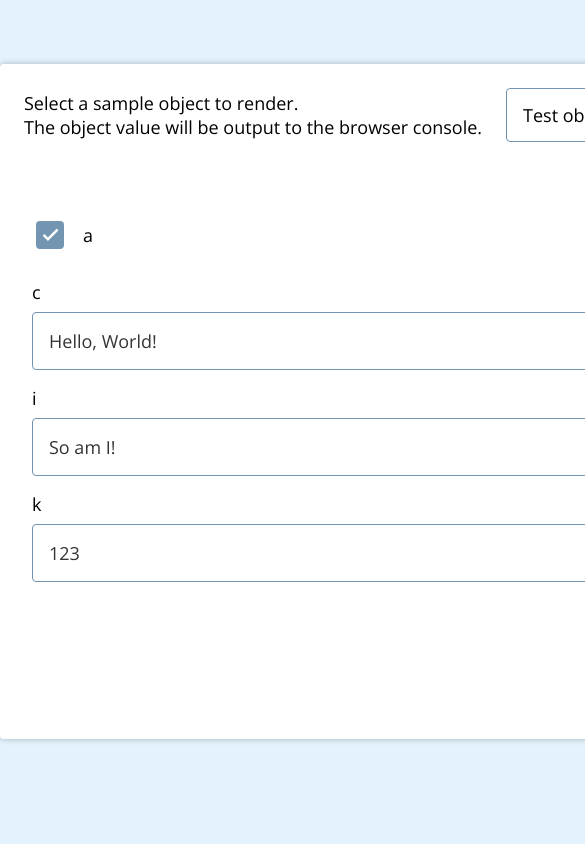
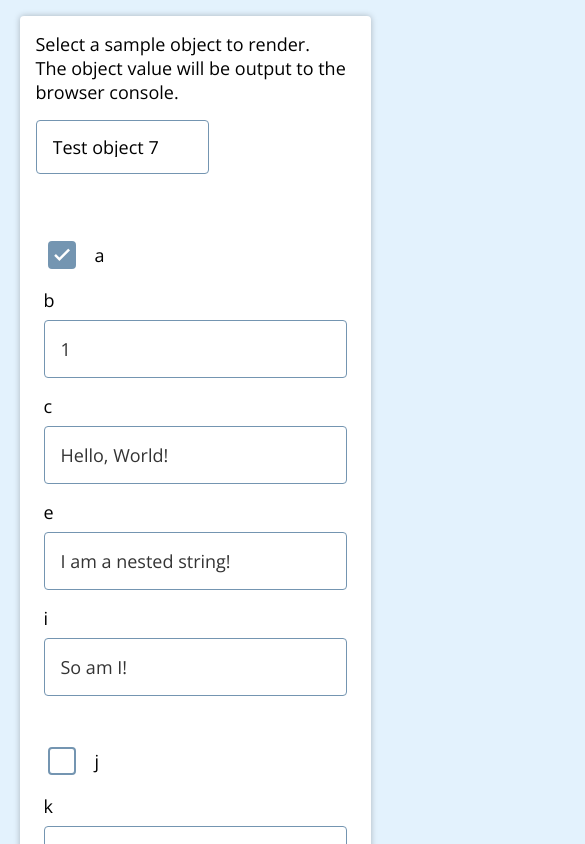
Before and after one commit to igors2412/kt-challenge, an Angular app: page / in a window 390 px wide. Shown: the top 844 px of the page, 585 px wide, since content can reach past the window. Built offline with nearby package versions, Linux system fonts and the light colour scheme.

Commit message:
add responsive css

```diff
--- a/src/app/app.component.scss
+++ b/src/app/app.component.scss
@@ -8,13 +8,33 @@
     box-sizing: border-box;
     box-shadow: 0px 0px 6px 0px rgba(0, 0, 0, 0.25);
 
+    @media (max-width: 1024px) {
+        width: 87.5vw;
+    }
+
+    @media (max-width: 767px) {
+        width: 90vw;
+        margin: 16px auto;
+        padding: 16px;
+    }
+
     .header {
         margin-bottom: 32px;
         display: flex;
         align-items: center;
 
+        @media (max-width: 767px) {
+            flex-direction: column;
+            align-items: flex-start;
+        }
+
         select {
             margin-left: 24px;
+
+            @media (max-width: 767px) {
+                margin-left: 0;
+                margin-top: 16px;
+            }
         }
     }
 
@@ -22,11 +42,20 @@
         display: flex;
         flex-wrap: wrap;
 
+        @media (max-width: 767px) {
+            flex-wrap: nowrap;
+            flex-direction: column;
+        }
+
         .control {
             margin-bottom: 16px;
             width: 50%;
             padding: 0 8px;
             box-sizing: border-box;
+
+            @media (max-width: 767px) {
+                width: 100%;
+            }
 
             article {
                 margin-bottom: 8px;
--- a/src/app/empty/empty.component.scss
+++ b/src/app/empty/empty.component.scss
@@ -1,4 +1,12 @@
 svg {
     margin-top: 24px;
     height: 600px;
+
+    @media (max-width: 1024px) {
+        height: 460px;
+    }
+
+    @media (max-width: 767px) {
+        height: 236px;
+    }
 }
```
